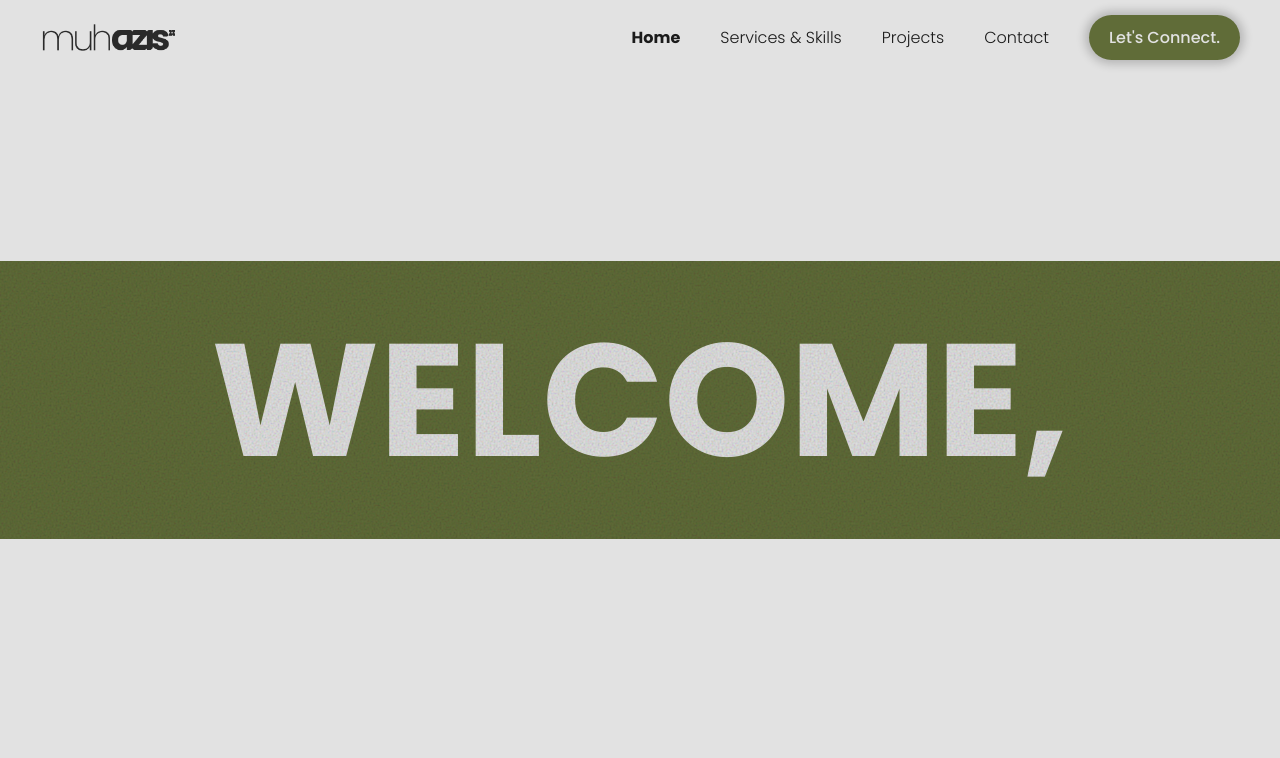
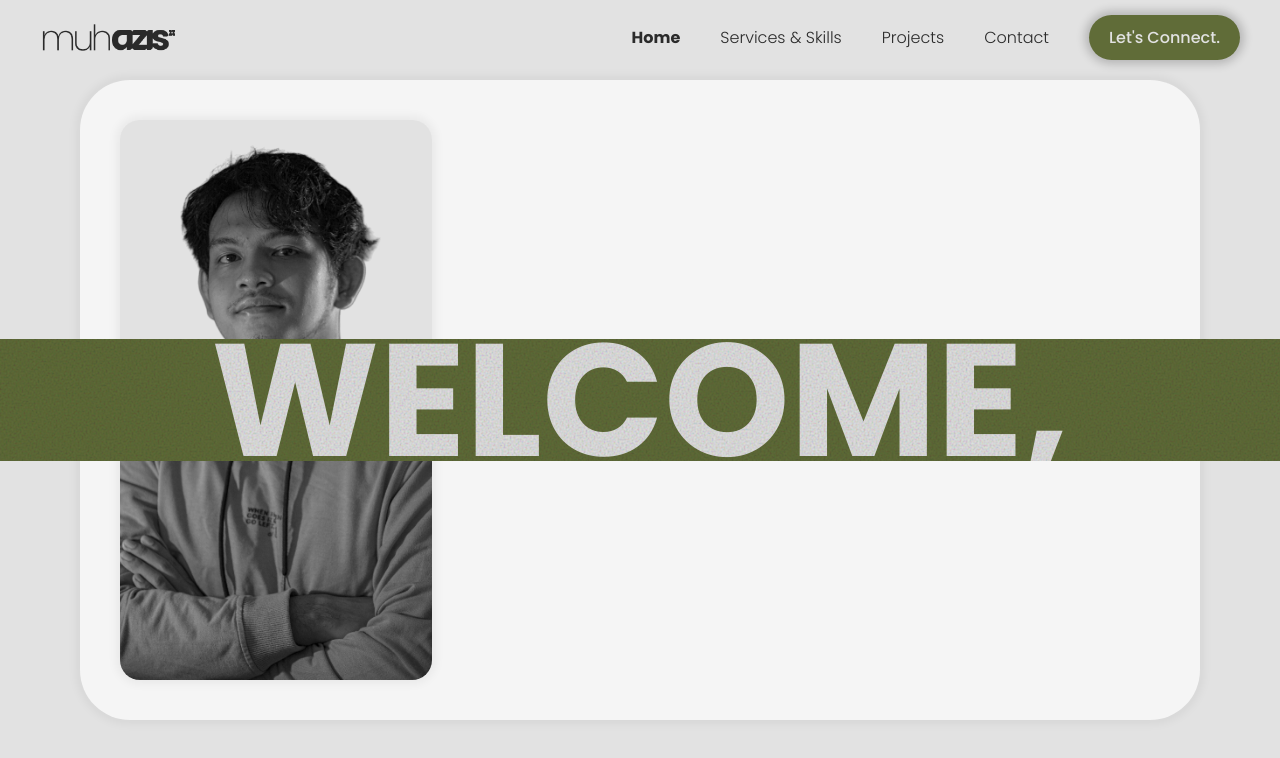
Before and after one commit to muhAzis/portfolio-project, a React (Vite) app: page / in a window 1280 px wide. Shown: the top 758 px of the page. Built offline with nearby package versions, Linux system fonts and the light colour scheme.

Commit message:
+ Adding Hero section

```diff
--- a/src/App.tsx
+++ b/src/App.tsx
@@ -2,6 +2,7 @@ import { useState } from 'react';
 import './styles/App.css';
 import WelcomeScreen from './components/WelcomeScreen';
 import Navbar from './components/Navbar';
+import Hero from './components/Hero';
 
 const App: React.FC = () => {
   const [isWelcome, setIsWelcome] = useState<boolean>(true);
@@ -10,6 +11,8 @@ const App: React.FC = () => {
     <div id="App">
       {isWelcome && <WelcomeScreen setWelcome={setIsWelcome} />}
       <Navbar />
+
+      <Hero />
     </div>
   );
 };
--- /dev/null
+++ b/src/components/Hero.tsx
@@ -0,0 +1,17 @@
+import React from 'react';
+import '../styles/Hero.css';
+
+interface Props {}
+
+const Hero: React.FC<Props> = () => {
+  return (
+    <div id="Hero">
+      <div className="hero-container">
+        <div className="col1 col"></div>
+        <div className="col2 col"></div>
+      </div>
+    </div>
+  );
+};
+
+export default Hero;
--- a/src/styles/App.css
+++ b/src/styles/App.css
@@ -0,0 +1,3 @@
+#App {
+  max-width: 1920px;
+}
--- /dev/null
+++ b/src/styles/Hero.css
@@ -0,0 +1,37 @@
+#Hero {
+  display: grid;
+  width: 100dvw;
+  height: 100dvh;
+  padding: 5rem;
+  place-items: center;
+
+  .hero-container {
+    display: flex;
+    width: 100%;
+    height: 100%;
+    padding: 40px;
+    background-color: var(--clr-white);
+    border-radius: 50px;
+    box-shadow: var(--box-shadow-lite1);
+    overflow: hidden;
+
+    .col1 {
+      height: 100%;
+      width: 30%;
+      background: var(--clr-light) center url('/profile.png') no-repeat;
+      background-size: cover;
+      border-radius: 20px;
+      box-shadow: var(--box-shadow-lite1);
+      filter: grayscale(100%);
+      transition: all 0.2s ease-in-out;
+
+      &:hover {
+        filter: grayscale(0%);
+      }
+    }
+  }
+}
+
+body {
+  height: 2000px;
+}
--- a/src/styles/index.css
+++ b/src/styles/index.css
@@ -1,15 +1,18 @@
-@import url('https://fonts.googleapis.com/css2?family=Poppins:wght@100;300;500;700;900&display=swap');
+@import url('https://fonts.googleapis.com/css2?family=Poppins:wght@100;300;500;700;900&family=Merriweather:wght@300;700&display=swap');
 
 :root {
   --clr-army: #606c38;
-  --clr-dark: #1b1b1b;
+  --clr-dark: #2b2b2b;
   --clr-light: #e2e2e2;
+  --clr-white: #f5f5f5;
 
-  --clr-text-dark: #1b1b1b;
+  --clr-text-dark: #2b2b2b;
   --clr-text-light: #e2e2e2;
 
   --box-shadow1: 0 0 10px 4px rgba(0, 0, 0, 0.2);
   --box-shadow2: 0 0 20px 8px rgba(0, 0, 0, 0.2);
+
+  --box-shadow-lite1: 0 0 10px 4px rgba(0, 0, 0, 0.05);
 }
 
 * {
```
Also changed, not shown: public/profile.png (added).
